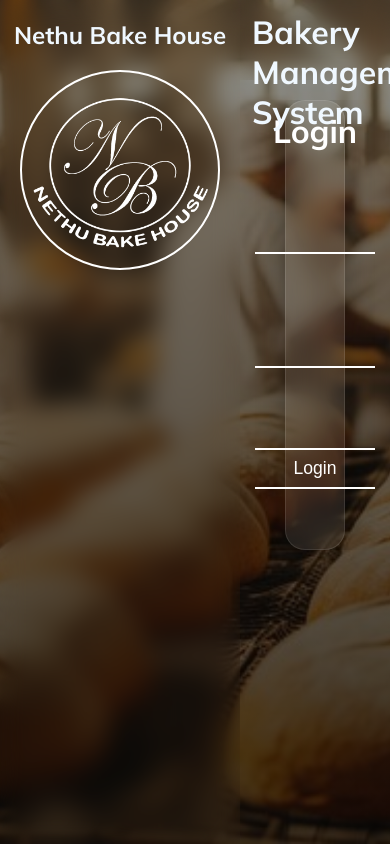
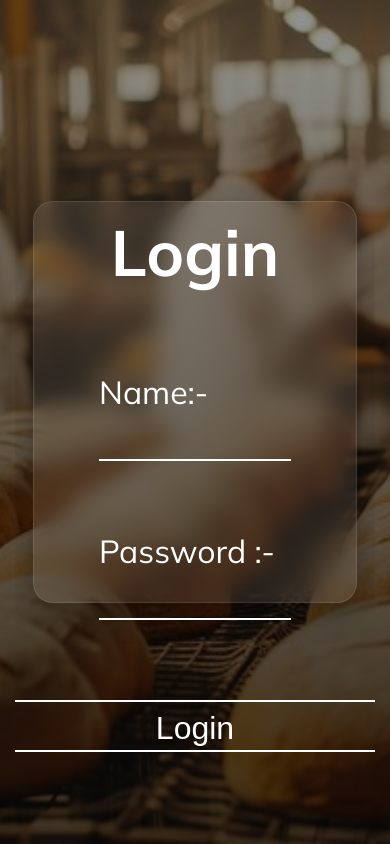
Before and after one commit to Danushadha/bakery-management-system-ui, a React (Vite) app: page / in a window 390 px wide. Built offline with nearby package versions, Linux system fonts and the light colour scheme.

Commit message:
Update responsive

```diff
--- a/src/components/Header.tsx
+++ b/src/components/Header.tsx
@@ -1,35 +1,67 @@
 import styles from "./styles/Header.module.css"
 import { useAuth } from "../context/AuthContext";
 import { useNavigate } from "react-router-dom";
+import {useState} from "react"
 
 
 function Header() {
 
-    const { user , logout} = useAuth();
-    const navigate =useNavigate()
+    const { user, logout } = useAuth();
+    const userRole = user ?.role ?.replace("ROLE_", "")
+    const navigate = useNavigate()
 
-    const handleLogout = ()=>{
+    const handleLogout = () => {
 
         logout();
         navigate("/")
     }
 
+    const [isNavOpen, setIsNavOpen] = useState(false);
+
+    const handleHamburgerClick = () => {
+        setIsNavOpen(prev => !prev);
+    };
+
 
     return (
         <>
 
-            <div className={styles.header}>
 
-                <h1>Bakery Management System</h1>
+
+
 
 
             {user && (
+                <>
+                    <div className={styles.header}>
+                        <div className={styles.hamBurgMenu} onClick={handleHamburgerClick}>
+                            <span></span>
+                            <span></span>
+                            <span></span>
+
+                        </div>
+                        <h1>Bakery Management System</h1>
                         <button className={styles.logOutBtn} onClick={(handleLogout)}>Log Out</button>
+
+                        <div  className={`${styles.navBar} ${
+                            isNavOpen ? styles.navBarOpen : ""
+                        }`}>
+                            <button className={styles.navBarBtn} onClick={() => {navigate("/"); setIsNavOpen(false);}}>Home</button>
+                            <button className={styles.navBarBtn} onClick={() => {navigate("crtOrder"); setIsNavOpen(false);}}>Create Orders</button>
+                            <button className={styles.navBarBtn} onClick={() => {navigate("viewOrders"); setIsNavOpen(false);}}>View Order</button>
+                            <button className={styles.navBarBtn} onClick={() => {navigate("reports"); setIsNavOpen(false);}}>Reports</button>
+
+                            {userRole === "ADMIN" && (
+                                <button className={styles.navBarBtn}>Settings</button>
                             )}
+
+                        </div>
+                    </div>
+                </>)}
 
 
 
-            </div>
+
 
 
 
--- a/src/components/LoginFormComp.tsx
+++ b/src/components/LoginFormComp.tsx
@@ -133,7 +133,7 @@ function LoginFormComp() {
 
                     {user&&(
                         <>
-                        <h2>Welcome</h2>
+                        <h1>Welcome</h1>
                         <div className={styles.userProfileImg}>
                         <img src={whiteLogo} alt=""/>
 
--- a/src/components/SideBar.tsx
+++ b/src/components/SideBar.tsx
@@ -12,7 +12,9 @@ function SideBar() {
 
 
     return (
-        <>
+    <>
+        {user&&(
+            <>
             <div className={styles.sidebar}>
 
                 <div className={styles.userProfile}>
@@ -40,7 +42,7 @@ function SideBar() {
                             <>
                                 <NavLink to="/" >Home</NavLink>
                                 <NavLink to="crtOrder" >Create Order</NavLink>
-                                <NavLink to="/viewOrders" >Sales Records</NavLink>
+                                <NavLink to="viewOrders" >Sales Records</NavLink>
                                 <NavLink to="reports" >Reports</NavLink>
 
                             </>
@@ -64,7 +66,10 @@ function SideBar() {
 
 
         </>
-    )
+
+        )}
+
+   </> )
 
 
 }
--- a/src/components/styles/CreateOrderComponent.module.css
+++ b/src/components/styles/CreateOrderComponent.module.css
@@ -300,3 +300,33 @@ input[type="number"] {
     opacity: 0.4;
     cursor: not-allowed;
 }
+@media screen and (max-width: 990px) and (orientation: portrait){
+
+    .pageContainer{
+
+        height: auto;
+        min-height: 100vh;
+        margin-top:60px;
+        width: 100%;
+        overflow: visible;
+        display: flex;
+        flex-direction: column;
+        gap: 15px;
+
+
+    }
+    .mainDiv{
+        min-height:0;
+        flex-direction: column;
+    }
+    .totalsPannel{
+        display: flex;
+        flex-direction: column;
+    }
+
+    .mainBtnPannel{
+        display: flex;
+        flex-direction: column;
+    }
+
+}
--- a/src/components/styles/Header.module.css
+++ b/src/components/styles/Header.module.css
@@ -8,8 +8,81 @@
     padding: 12px;
     display: flex;
     justify-content: space-between;
+    gap: 10px;
     z-index: 10;
 
+}
+.hamBurgMenu{
+    width: 60px;
+    height: 60px;
+    border: 3px solid #fff;
+    border-radius: 15px;
+    cursor: pointer;
+    display: flex;
+    flex-direction: column;
+    padding: 10px;
+    gap: 10px;
+    display: none;
+
+}
+.hamBurgMenu span{
+
+    width: 100%;
+    height: 3px;
+    background-color: #fff;
+
+}
+.navBar{
+
+    position: absolute;
+    top:50px;
+    margin:50px ;
+    height: 450px;
+    width: 90%;
+    border-left:  3px solid #fff;
+    border-right: 3px solid #fff;
+    border-bottom: 3px solid #fff;
+    border-bottom-right-radius: 30px;
+    border-bottom-left-radius: 30px;
+    z-index: 10px;
+    background: rgba(88, 88, 71, 0.8);
+    box-shadow:0 8px 30px rgba(0,0,0);
+
+    padding-top: 50px;
+
+    opacity: 0;
+    visibility: hidden;
+    transform: translateY(-20px);
+
+    /* Smooth transition */
+    transition:
+        opacity 0.35s ease,
+        transform 0.35s ease,
+        visibility 0.35s ease;
+}
+.navBarOpen{
+    display: flex;
+    flex-direction: column;
+    align-items: center;
+    gap: 40px;
+    opacity: 1;
+    visibility: visible;
+    transform: translateY(0);
+}
+
+.navBarBtn{
+    background:transparent;
+    width: 250px;
+    color: #fff;
+    border: none;
+    outline: none;
+    font-size: 2.2rem;
+
+}
+.navBarBtn:hover{
+
+    text-decoration: underline;
+    font-style: italic;
 }
 .logOutBtn{
 
@@ -17,6 +90,7 @@
     color: #fff;
     width: 150px;
     height: 37px;
+    outline: none;
     border:2px solid #fff;
     border-radius: 20px;
     font-size: 1.1rem;
@@ -35,3 +109,18 @@
     gap:15px;
     padding-top: 12px;
 }
+
+
+@media screen and (max-width: 990px) and (orientation: portrait){
+    .header{
+        width: 100%;
+        left: 0;
+        display: flex;
+        justify-content: space-evenly;
+    }
+    .hamBurgMenu{
+        display: flex;
+
+    }
+
+}
--- a/src/components/styles/LoginFormComp.module.css
+++ b/src/components/styles/LoginFormComp.module.css
@@ -8,6 +8,7 @@
     justify-content: center;
     gap: 15px;
 
+
 }
 
 .userProfileImg{
@@ -16,10 +17,11 @@
     margin: 20px 0px 30px 0px;
     height: 280px;
     width: 280px;
+
+
 }
 
 .orderSelectDiv{
-
     height: 450px;
     width: 50%;
     backdrop-filter: blur(12px);
@@ -34,8 +36,10 @@
     align-items: center;
     gap:20px;
 
+
 }
 .orderSelectDiv h1{
+
     text-align: center;
     font-size: 2rem;
     margin-bottom: 10px;
@@ -47,6 +51,7 @@
     margin-top:50px;
     width: 70%;
     justify-content: center;
+
 
 }
 
@@ -95,3 +100,80 @@
     color: rgb(0, 0, 0);
 
 }
+@media screen and (max-width: 990px) and (orientation: portrait){
+
+    .mainDiv{
+
+        width: 100%;
+        height: 100%;
+        overflow: hidden;
+        display: flex;
+        flex-direction: row;
+        justify-content: center;
+        align-items: center;
+        gap: 15px;
+
+    }
+
+
+.orderSelectDiv{
+    height: 50%;
+    width: 90%;
+    gap:20px;
+    margin-top: -200px;
+
+
+}
+
+.orderSelectDiv h1{
+
+    text-align: center;
+    font-size: 4rem;
+    margin-bottom: 10px;
+}
+
+.orderSelectDiv h2{
+
+   font-size: 3rem;
+}
+.orderSelectDiv p{
+    font-size: 1.6rem;
+}
+.formRow{
+    width: 100%;
+    padding: 0px 55px ;
+    display: flex;
+    flex-direction: column;
+    gap: 10px;
+
+}
+
+.formRow input{
+    font-size: 2rem;
+}
+.formRow label{
+    font-size: 2rem;
+}
+.btnPannel button{
+    width: 450px;
+    height: 50px;
+    font-size: 2rem;
+    padding-bottom: 40px;
+}
+.userProfileImg{
+
+    height: 400px;
+    width: 400px;
+    margin:  0px;
+
+
+}
+.userProfileImg img{
+
+    height: 100%;
+    width: 100%;
+
+
+}
+
+}
--- a/src/pages/HomePage.module.css
+++ b/src/pages/HomePage.module.css
@@ -43,3 +43,22 @@
 .contentArea::-webkit-scrollbar-thumb:hover{
     background: rgba(255,255,255,0.55);
 }
+
+@media screen and (max-width: 990px) and (orientation: portrait){
+
+    .sideBar{
+        display: none;
+    }
+
+    .contentArea{
+
+       left:0px;
+        width:100%;
+        height:100%;
+        overflow-y: auto;
+        overflow-x: hidden;
+        scrollbar-width: thin;
+        scrollbar-color: rgba(255,255,255,0.35) transparent;
+    }
+
+}
--- a/src/pages/HomePage.tsx
+++ b/src/pages/HomePage.tsx
@@ -11,9 +11,16 @@ function HomePage() {
     return (
         <>
 
+
             <div className={styles.mainContainer}>
 
-                <SideBar />
+
+                <div className={styles.sideBar}>
+                    <SideBar />
+
+                </div>
+
+
                 <Header />
 
                 <div className={styles.contentArea}>
```
Also changed, not shown: src/components/CreateOrderComponent.tsx (+24 -21 lines). Lines whose indentation alone changed are shown as unchanged.
